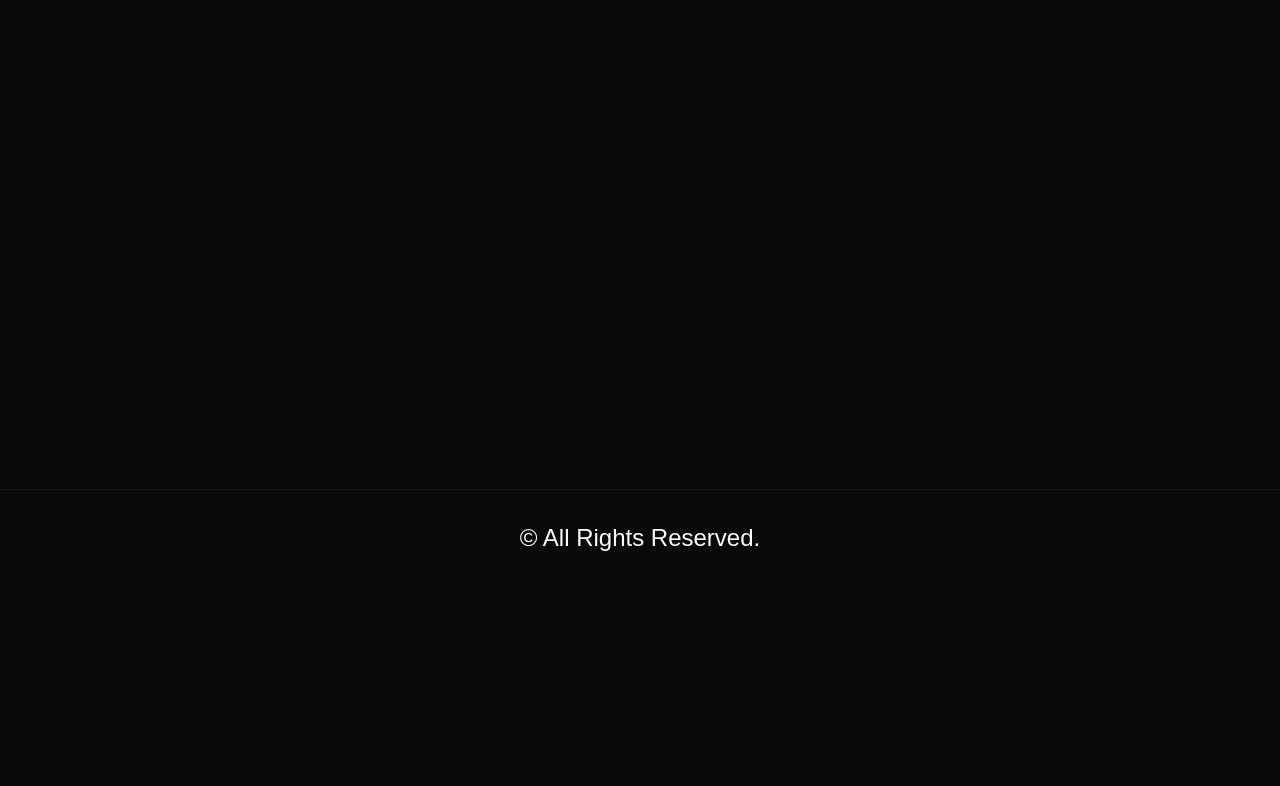
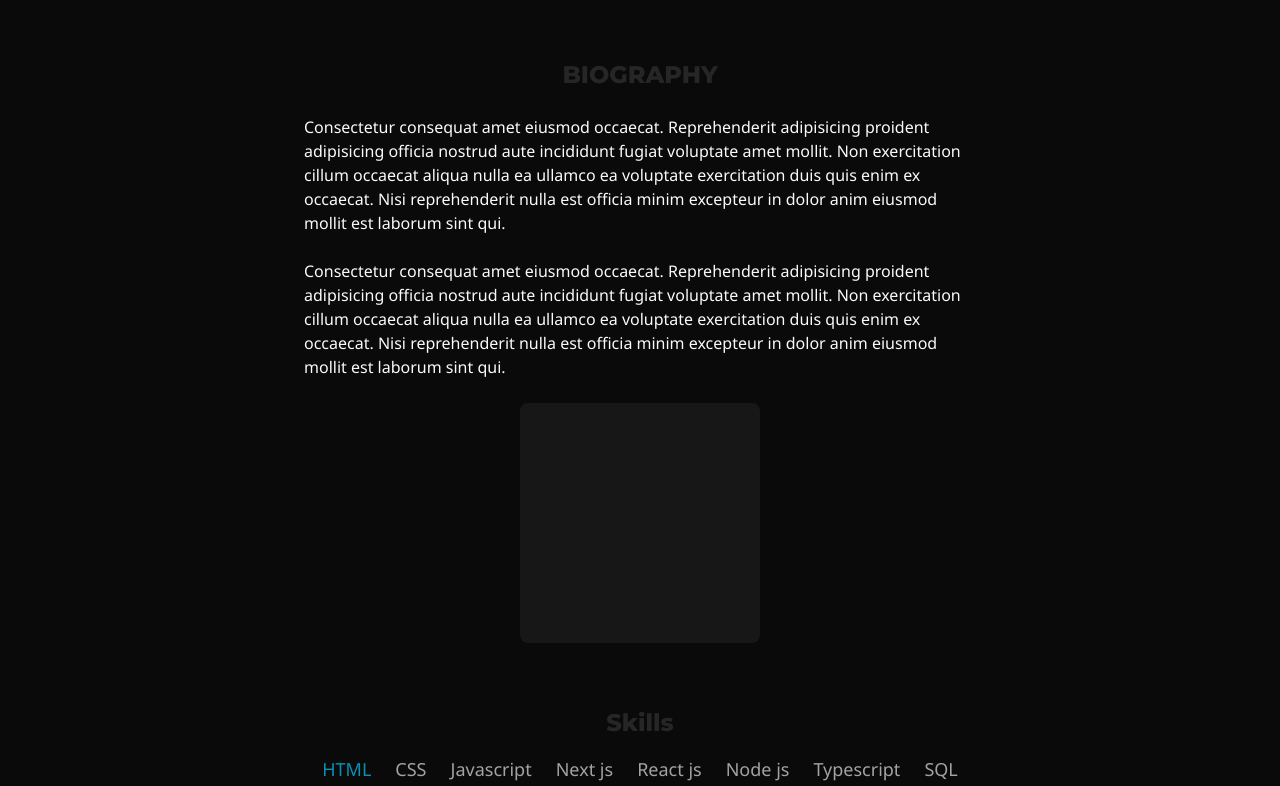
Before and after one commit to Alexxcamargo1000/portfolio-web, a Next.js app: page /about in a window 1280 px wide. Shown: the part 214-1000 px from the top of the page. Before the commit the page ends 800 px from the top, so only its background shows below. Built offline with nearby package versions, Linux system fonts and the light colour scheme; a web font is replaced by a local one.

Commit message:
feat: about styles

```diff
--- a/src/app/about/page.tsx
+++ b/src/app/about/page.tsx
@@ -1,5 +1,46 @@
 export default function About() {
   return (
-    <div>sobre</div>
+    <div className="flex-1 flex items-center flex-col my-16 gap-16 max-w-3xl mx-auto">
+
+        <h1 className="font-montserrat text-5xl font-bold">Umlabore eu velit duis aliqua</h1>
+
+        <div className="flex items-center flex-col gap-6 max-w-2xl">
+          <h2 className="text-2xl font-montserrat font-bold text-neutral-800">BIOGRAPHY</h2>
+          <p className="">
+            Consectetur consequat amet eiusmod occaecat. Reprehenderit adipisicing
+            proident adipisicing officia nostrud aute incididunt fugiat voluptate amet
+            mollit. Non exercitation cillum occaecat aliqua nulla ea ullamco ea voluptate
+            exercitation duis quis enim ex occaecat. Nisi reprehenderit nulla est officia
+            minim excepteur in dolor anim eiusmod mollit est laborum sint qui.
+          </p>
+          <p className="">
+            Consectetur consequat amet eiusmod occaecat. Reprehenderit adipisicing
+            proident adipisicing officia nostrud aute incididunt fugiat voluptate amet
+            mollit. Non exercitation cillum occaecat aliqua nulla ea ullamco ea voluptate
+            exercitation duis quis enim ex occaecat. Nisi reprehenderit nulla est officia
+            minim excepteur in dolor anim eiusmod mollit est laborum sint qui.
+          </p>
+
+           <div className='w-60 h-60 bg-neutral-900 rounded-lg' />
+
+
+        </div>
+
+        <div className="flex flex-col items-center">
+          <h2 className="text-2xl font-montserrat font-bold text-neutral-800">Skills</h2>
+          <div className="mt-4">
+            <ul className="flex items-center justify-center gap-6 w-full text-lg text-neutral-400">
+              <li className="text-cyan-600">HTML</li>
+              <li>CSS</li>
+              <li>Javascript</li>
+              <li>Next js</li>
+              <li>React js</li>
+              <li>Node js</li>
+              <li>Typescript</li>
+              <li>SQL</li>
+            </ul>
+          </div>
+        </div>
+    </div>
   )
 }
```
